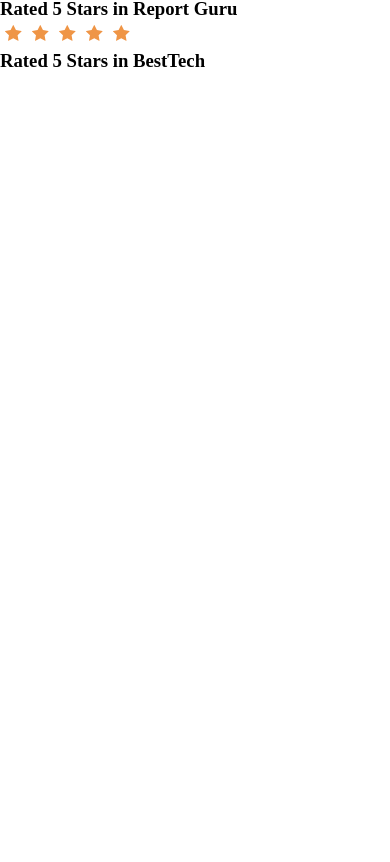
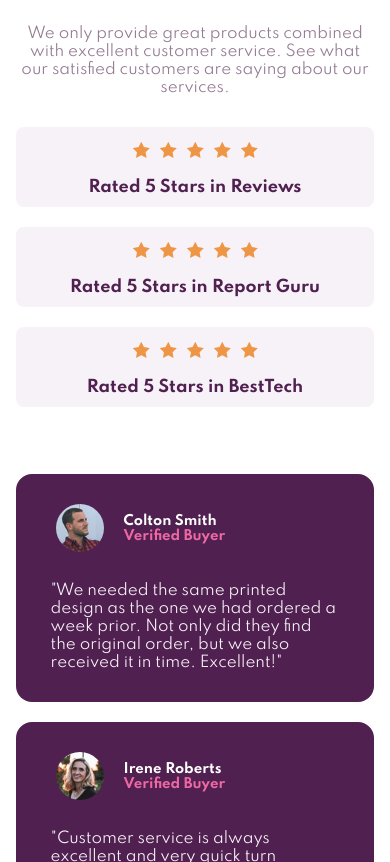
Before and after one commit to JotaJotaM1/social-proof, a plain HTML site: page index.html in a window 390 px wide. Shown: the part 192-1054 px from the top of the page. Before the commit the page ends 844 px from the top, so only its background shows below. Drawn offline with Linux system fonts and the light colour scheme.

Commit message:
responsive finish

```diff
--- a/css/style.css
+++ b/css/style.css
@@ -1,16 +1,90 @@
+@import url('https://fonts.googleapis.com/css2?family=Spartan:wght@400;600;700&display=swap');
+
 * {
   margin: 0;
   padding: 0;
   box-sizing: border-box;
   list-style: none;
+  font-family: 'Spartan', sans-serif;
 }
-.list {
+main{
+  height: auto;
+  width: auto;
   display: flex;
+  flex-direction: column;
+  justify-content: center;
+  align-items: center;
 }
-.list > li {
+.general{
+  display: flex;
+  justify-content: center;
+  align-items: center;
+}
+.sectionone{
+  margin: 15% 4% 5% 4%;
+  text-align: center;
+}
+h1{
+  font-size: 30px;
+  margin: 20px 35px;
+  color:hsl(300, 43%, 22%);
+}
+.texttitle{
+  color: hsl(303, 10%, 53%);
+  margin: 30px 0px;
+  font-size: 15px;
+}
+.ullist{
+  padding:10px 0;
+  display: flex;
+  justify-content: center;
+  align-items: center;
+}
+h4{
+  padding-bottom: 10px;
+  color:hsl(300, 43%, 22%);
+}
+.ullist > li{
   padding: 5px;
 }
-
-.containerlist {
-  margin: 0;
+.containerlist{
+  margin: 20px 0;
+  background-color: hsl(300, 24%, 96%);
+  border-radius: 0.5rem;
 }
+.sectiontwo{
+  margin: 2% 4%;
+}
+.containerface{
+  background-color: hsl(300, 43%, 22%);
+  margin-top: 20px;
+  display: flex;
+  border-top-left-radius: 1rem;
+  border-top-right-radius: 1rem;
+}
+.comment{
+  color: hsl(300, 24%, 96%);
+  padding: 30px 35px;
+  background-color: hsl(300, 43%, 22%);
+  border-bottom-left-radius: 1rem;
+  border-bottom-right-radius: 1rem;
+  font-size: 15px;
+}
+.colton, .irene, .anne{
+  margin-top: 30px;
+  margin-left: 40px;
+  height: 3rem;
+  border-radius: 100%;
+}
+h5{
+  color: white;
+  margin-left: 20px;
+  margin-top: 40px;
+  display: flex;
+  justify-items: center;
+  align-items: center;
+}
+.verified{
+  margin-top: 0;
+  color: hsl(333, 80%, 67%);
+}
--- a/index.html
+++ b/index.html
@@ -8,54 +8,102 @@
     <link href="css/style.css" rel="stylesheet" />
   </head>
   <body>
+    <!--Section One-->
+
     <main>
-      <section class="containerone">
+      <section class="sectionone">
         <div>
           <h1>10,000+ of our users love our products.</h1>
-          <p>
+          <p class="texttitle">
             We only provide great products combined with excellent customer
             service. See what our satisfied customers are saying about our
             services.
           </p>
         </div>
         <div class="containerlist">
-          <ul class="list">
-            <li><img src="img/icon-star.svg" alt="" /></li>
-            <li><img src="img/icon-star.svg" alt="" /></li>
-            <li><img src="img/icon-star.svg" alt="" /></li>
-            <li><img src="img/icon-star.svg" alt="" /></li>
-            <li><img src="img/icon-star.svg" alt="" /></li>
+          <ul class="ullist">
+            <li><img src="img/icon-star.svg" alt="icon-star" /></li>
+            <li><img src="img/icon-star.svg" alt="icon-star" /></li>
+            <li><img src="img/icon-star.svg" alt="icon-star" /></li>
+            <li><img src="img/icon-star.svg" alt="icon-star" /></li>
+            <li><img src="img/icon-star.svg" alt="icon-star" /></li>
           </ul>
+          <h4>Rated 5 Stars in Reviews</h4>
+        </div>
+        <div class="containerlist">
+          <ul class="ullist">
+            <li><img src="img/icon-star.svg" alt="icon-star" /></li>
+            <li><img src="img/icon-star.svg" alt="icon-star" /></li>
+            <li><img src="img/icon-star.svg" alt="icon-star" /></li>
+            <li><img src="img/icon-star.svg" alt="icon-star" /></li>
+            <li><img src="img/icon-star.svg" alt="icon-star" /></li>
+          </ul>
+          <h4>Rated 5 Stars in Report Guru</h4>
+        </div>
+        <div class="containerlist">
+          <ul class="ullist">
+            <li><img src="img/icon-star.svg" alt="icon-star" /></li>
+            <li><img src="img/icon-star.svg" alt="icon-star" /></li>
+            <li><img src="img/icon-star.svg" alt="icon-star" /></li>
+            <li><img src="img/icon-star.svg" alt="icon-star" /></li>
+            <li><img src="img/icon-star.svg" alt="icon-star" /></li>
+          </ul>
+          <h4>Rated 5 Stars in BestTech</h4>
+        </div>
+      </section>
+
+      <!--Section Two-->
+
+      <section class="sectiontwo">
+        <div>
+          <div class="containerface">
+            <img class="colton" src="img/image-colton.jpg" alt="colton" />
+            <div>
+            <h5>Colton Smith</h5>
+            <h5 class="verified">Verified Buyer</h5>
+            </div>
+          </div>
           <div>
-            <h3>Rated 5 Stars in Reviews</h3>
+            <p class="comment">
+              "We needed the same printed design as the one we had ordered a
+              week prior. Not only did they find the original order, but we also
+              received it in time. Excellent!"
+            </p>
           </div>
         </div>
-        <div class="containerlist">
-          <ul class="list">
-            <li><img src="img/icon-star.svg" alt="" /></li>
-            <li><img src="img/icon-star.svg" alt="" /></li>
-            <li><img src="img/icon-star.svg" alt="" /></li>
-            <li><img src="img/icon-star.svg" alt="" /></li>
-            <li><img src="img/icon-star.svg" alt="" /></li>
-          </ul>
+        <div>
+          <div class="containerface">
+            <img class="irene" src="img/image-irene.jpg" alt="ireneroberts" />
+            <div>
+              <h5>Irene Roberts</h5>
+              <h5 class="verified">Verified Buyer</h5>
+              </div>
+          </div>
           <div>
-            <h3>Rated 5 Stars in Report Guru</h3>
+            <p class="comment">
+              "Customer service is always excellent and very quick turn around.
+              Completely delighted with the simplicity of the purchase and the
+              speed of delivery."
+            </p>
           </div>
         </div>
-        <div class="containerlist">
-          <ul class="list">
-            <li><img src="img/icon-star.svg" alt="" /></li>
-            <li><img src="img/icon-star.svg" alt="" /></li>
-            <li><img src="img/icon-star.svg" alt="" /></li>
-            <li><img src="img/icon-star.svg" alt="" /></li>
-            <li><img src="img/icon-star.svg" alt="" /></li>
-          </ul>
+        <div>
+          <div class="containerface">
+            <img class="anne" src="img/image-anne.jpg" alt="anne" />
+            <div>
+              <h5>Anne Wallace </h5>
+              <h5 class="verified">Verified Buyer</h5>
+              </div>
+          </div>
           <div>
-            <h3>Rated 5 Stars in BestTech</h3>
+            <p class="comment">
+              "Put an order with this company and can only praise them for the
+              very high standard. Will definitely use them again and recommend
+              them to everyone!"
+            </p>
           </div>
         </div>
       </section>
-      <section></section>
     </main>
   </body>
 </html>
```
